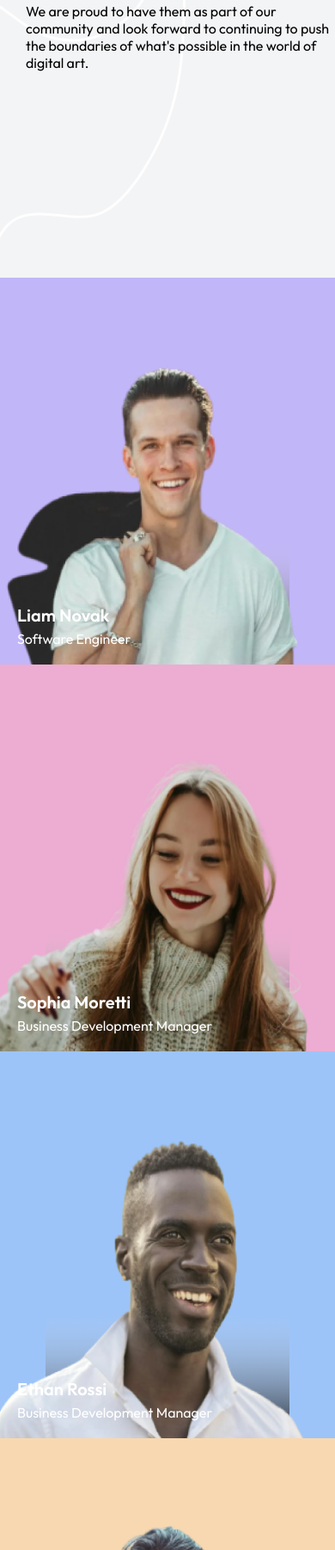
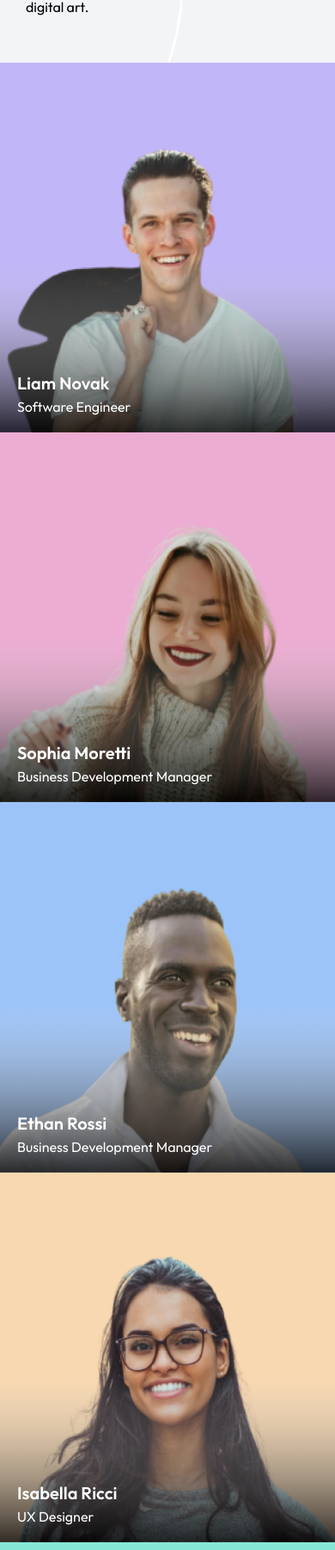
Before and after one commit to Arth97/devChallenge-meet-the-team-section, a plain HTML site: page index.html in a window 390 px wide. Shown: the part 197-2000 px from the top of the page at 86% size. Drawn offline with Linux system fonts and the light colour scheme; files whose address does not match are found by name.

Commit message:
Responsive mobile

```diff
--- a/css/styles.css
+++ b/css/styles.css
@@ -104,7 +104,17 @@
 	max-height: 285px;
 	width: 100%;
 	height: 100%;
+	/* background: url('../images/Gradient.svg') no-repeat bottom; */
+	z-index: 1;
+}
+
+.image-container::before {
+	content: "";
 	background: url('../images/Gradient.svg') no-repeat bottom;
+	background-size: contain;
+	width: 101%;
+	height: 100%;
+	position: absolute;
 }
 
 .info-container {
@@ -115,29 +125,32 @@
 	z-index: 2;
 }
 
+
 .person-1 {
-	background-color: #C1B6F8;
+	background-color: #C1B6F8 !important;
 }
 
 .person-2 {
-	background-color: #EDACD2;
+	background-color: #EDACD2 !important;
 }
 
 .person-3 {
-	background-color: #9DC4F8;
+	background-color: #9DC4F8 !important;
 }
 
 .person-4 {
-	background-color: #F8D8B0;
+	background-color: #F8D8B0 !important;
 }
 
 .person-5 {
-	background-color: #86E7D4;
+	background-color: #86E7D4 !important;
 }
+
 
 img {
 	width: 284px;
 	height: 285px;
+	/* mask-image: linear-gradient(white 80%, black) */
 }
 
 @media screen and (max-width: 1024px) {
@@ -166,11 +179,13 @@
 		max-height: 100%;
 		max-width: 600px;
 		width: 100%;
+		margin: 5px;
 	}
 
 	.grid-container {
 		grid-template-columns: 100%;
-		grid-template-rows: 0.4fr 1fr 1fr 1fr 1fr 1fr 1fr;
+		grid-template-rows: 10% repeat(6, auto);
+		/* xdxdxdxdxd */
 	}
 
 	.meet-team-title {
@@ -179,7 +194,15 @@
 	}
 
 	.see-all-members {
+		min-height: 200px;
 		grid-row: 7;
+		font-weight:600;
+		font-size: 20px;
+	}
+
+	.arrow-up {
+		width: 20px;
+		height: 20px;
 	}
 
 	.image-container {
--- a/index.html
+++ b/index.html
@@ -27,41 +27,41 @@
 					<img src="images/arrow up right.svg" class="arrow-up">
 				</div>
 
-				<div class="image-container">
+				<article class="image-container">
 					<img src="images/person_1.png" class="person-image person-1">
 					<div class="info-container">
 						<div class="label">Liam Novak</div>
 						<div class="body-text" style="margin-top: 5px;">Software Engineer</div>
 					</div>
-				</div>
-				<div class="image-container">
+				</article>
+				<article class="image-container">
 					<img src="images/person_2.png" class="person-image person-2">
 					<div class="info-container">
 						<div class="label">Sophia Moretti</div>
 						<div class="body-text" style="margin-top: 5px;">Business Development Manager</div>
 					</div>
-				</div>
-				<div class="image-container">
+				</article>
+				<article class="image-container">
 					<img src="images/person_3.png" class="person-image person-3">
 					<div class="info-container">
 						<div class="label">Ethan Rossi</div>
 						<div class="body-text" style="margin-top: 5px;">Business Development Manager</div>
 					</div>
-				</div>
-				<div class="image-container">
+				</article>
+				<article class="image-container">
 					<img src="images/person_4.png" class="person-image person-4">
 					<div class="info-container">
 						<div class="label">Isabella Ricci</div>
 						<div class="body-text" style="margin-top: 5px;">UX Designer</div>
 					</div>
-				</div>
-				<div class="image-container">
+				</article>
+				<article class="image-container">
 					<img src="images/person_5.png" class="person-image person-5">
 					<div class="info-container">
 						<div class="label">Noah Conti</div>
 						<div class="body-text" style="margin-top: 5px;">Content Creator</div>
 					</div>
-				</div>
+				</article>
 			</div>
 		</section>
 
```
